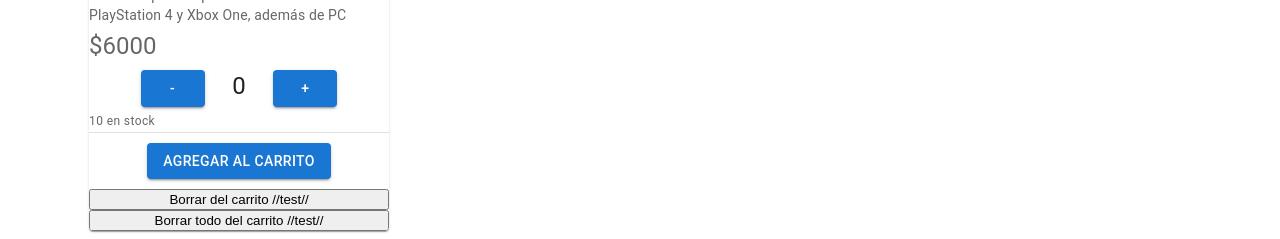
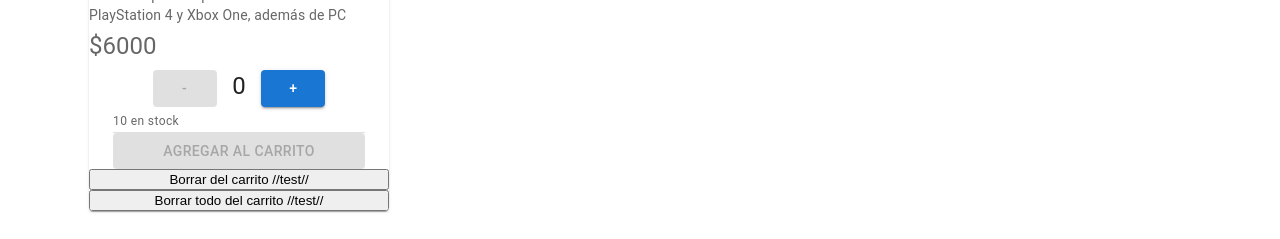
Before and after one commit to Luismn-design/TheGamerNest-Nieva, a React (Create React App) app: page /juegos/1 in a window 1280 px wide. Shown: the part 385-624 px from the top of the page. Built offline with nearby package versions, Linux system fonts and the light colour scheme.

Commit message:
counter sync

```diff
--- a/src/components/AddToCartButton.jsx
+++ b/src/components/AddToCartButton.jsx
@@ -1,5 +1,5 @@
 import * as React from 'react';
-import { Button, Dialog, DialogActions, DialogContent, DialogContentText, DialogTitle, Slide} from '@mui/material';
+import { Button, Dialog, DialogActions, DialogContent, DialogContentText, DialogTitle, Slide, Container} from '@mui/material';
 import {Link} from 'react-router-dom';
 
 
@@ -13,7 +13,7 @@ const AddToCartButton = ({item, onAddToCart, count, openDialog, handleClose}) =>
 
 
     return (
-        <div>
+        <Container sx={{justifySelf:'center'}}>
             <Button variant="contained" color="primary" onClick={onAddToCart} sx={{margin:'10px'}}>
                 Agregar al carrito
             </Button>
@@ -40,7 +40,7 @@ const AddToCartButton = ({item, onAddToCart, count, openDialog, handleClose}) =>
                         </Button>
                 </DialogActions>
             </Dialog>
-        </div>
+        </Container>
     );
 };
 
--- a/src/components/ItemCount.jsx
+++ b/src/components/ItemCount.jsx
@@ -1,20 +1,28 @@
 import * as React from 'react';
 import Container from '@mui/material/Container';
 import Button from '@mui/material/Button';
-import { Typography } from '@mui/material';
+import { Divider, Typography } from '@mui/material';
+import { useEffect, useState } from 'react';
 
 
 
 
-const ItemCount = ({resta, suma, count }) => {
+const ItemCount = ({resta, suma, count, stock, handleAddToCart}) => {
 
 
     return (
-        <Container sx={{display:'flex', flexDirection:'row', alignContent:'center', justifyContent:'space-evenly'}}>
-            <Button variant='contained' onClick={resta}>-</Button>
-            <Typography variant='h5' >{count}</Typography>
-            <Button variant='contained'  onClick={suma}>+</Button>
-        </Container>
+        <>
+            <Container sx={{display:'flex', flexDirection:'row', alignContent:'center', justifyContent:'space-evenly'}}>
+                <Button variant='contained' onClick={resta} disabled={count === 0 ? true : null}>-</Button>
+                <Typography variant='h5' >{count}</Typography>
+                <Button variant='contained'  onClick={suma} disabled={count === stock ? true : null}>+</Button>
+            </Container>
+            <Typography variant='caption' color='textSecondary' component='p' sx={{mt:'5px'}}>
+                {stock} en stock
+            </Typography>
+            <Divider />
+            <Button variant='contained' color='primary' onClick={handleAddToCart} disabled={count === 0 ? true : null}>Agregar al carrito</Button>
+        </>
     );
 };
 
--- a/src/components/ItemDetail.jsx
+++ b/src/components/ItemDetail.jsx
@@ -1,19 +1,21 @@
 import * as React from 'react';
-import {Typography, Card, CardContent, CardMedia, Divider, Container} from '@mui/material';
+import { useState, useContext } from 'react';
+import {Typography, Card, CardContent, CardMedia, Container, Button} from '@mui/material';
+import {Link} from 'react-router-dom';
 import ItemCount from './ItemCount';
-import AddToCartButton from './AddToCartButton';
-import { useState, useContext } from 'react';
+// import AddToCartButton from './AddToCartButton';
 import { CartContext } from '../context/cartContext';
 
 
 
 const ItemDetailContainer = ({item}) => {
 
-    //todo: deshabilitar boton de agregar al carrito si el item no esta disponible o si count es 0
+    //context
+    const {addToCart, removeFromCart, clearCart} = useContext(CartContext);
 
     const [count, setCount] = useState(0);
 
-    const [openDialog, setOpenDialog] = useState(false);
+    const [isAdded, setIsAdded] = useState(false);
 
     function handleRemove () {
         if (count > 0){
@@ -36,8 +38,8 @@ const ItemDetailContainer = ({item}) => {
     async function  handleAddToCart () {
         if (count > 0){
             item.stock = item.stock - count;
+            setIsAdded(true);
             addToCart(item, count);
-            setOpenDialog(true)
         }else {
             return alert ('No puedes agregar 0');
         }
@@ -50,15 +52,6 @@ const ItemDetailContainer = ({item}) => {
     function handleClearCart () {
         clearCart();
     }
-
-    function handleCloseDialog () {
-        setOpenDialog(false);
-        setCount(0);
-    };
-
-
-    //context
-    const {addToCart, removeFromCart, clearCart} = useContext(CartContext);
 
     return (
         <Card sx={{ margin:'25px', display:'flex', flexDirection:'column', maxWidth:'300px', minWidth:'300px'}}>
@@ -76,13 +69,17 @@ const ItemDetailContainer = ({item}) => {
                         ${item.price}
                 </Typography>
             </CardContent>
-            <ItemCount stock={item.stock} suma={handleAdd} resta={handleRemove} count={count}/>
-            <Typography variant='caption' color='textSecondary' component='p' sx={{mt:'5px'}}>
-                {item.stock} en stock
-            </Typography>
-            <Divider />
-            <Container sx={{display:'flex', flexDirection:'row', alignContent:'center', justifyContent:'space-evenly'}}>
-                <AddToCartButton item={item} onAddToCart={handleAddToCart} count={count} openDialog={openDialog} handleClose={handleCloseDialog}/>
+            <Container sx={{display:'flex', flexDirection:'column'}}>
+                {isAdded === false ?
+                    <ItemCount
+                        stock={item.stock}
+                        suma={handleAdd}
+                        resta={handleRemove}
+                        count={count}
+                        handleAddToCart={handleAddToCart}
+                    />
+            :
+                <Button component={Link} to='/cart' variant='contained'> Ver carrito </Button>}
             </Container>
             <button onClick={handleRemoveFromCart}>Borrar del carrito //test//</button>
             <button onClick={handleClearCart}>Borrar todo del carrito //test//</button>
--- a/src/components/NavBar.jsx
+++ b/src/components/NavBar.jsx
@@ -35,7 +35,8 @@ const NavBar = () => {
           <Typography
             variant="h6"
             noWrap
-            component="a"
+            component={Link}
+            to="/"
             sx={{
               mr: 2,
               display: { xs: 'none', md: 'flex' },
@@ -46,9 +47,7 @@ const NavBar = () => {
               textDecoration: 'none',
             }}
           >
-            <Link to='/' style={{textDecoration:'none', color:'white'}}>
               TheGamerNest
-            </Link>
           </Typography>
 
           <Box sx={{ flexGrow: 1, display: { xs: 'flex', md: 'none' } }}>
@@ -106,7 +105,8 @@ const NavBar = () => {
           <Typography
             variant="h5"
             noWrap
-            component="a"
+            component={Link}
+            to="/"
             sx={{
               mr: 2,
               display: { xs: 'flex', md: 'none' },
@@ -118,9 +118,7 @@ const NavBar = () => {
               textDecoration: 'none',
             }}
           >
-            <Link to='/' style={{textDecoration:'none', color:'white'}}>
               TheGamerNest
-            </Link>
           </Typography>
           <Box sx={{ flexGrow: 1, display: { xs: 'none', md: 'flex' } }}>
               <Button key={'juegos'} onClick={handleCloseNavMenu} sx={{ my: 2, color: 'white', display: 'block' }}>
--- a/src/context/cartContext.js
+++ b/src/context/cartContext.js
@@ -6,24 +6,31 @@ export const CartContext = React.createContext([]);
 
 export const CartProvider = ({children}) => {
     const [cart, setCart] = useState([]);
+    const [totalPrice, setTotalPrice] = useState(0);
 
     useEffect(() => {
         console.log(cart)
     }
     , [cart])
 
+    useEffect(() => {
+        console.log('El precio total es: $' + totalPrice);
+    }
+    , [totalPrice]);
+
     const addToCart = (item, count) => {
         if(isInCart(item)){
             console.log('already in cart');
         }else{
             setCart([...cart, {...item, count}])
-        }
-
+            setTotalPrice (totalPrice + item.price * count)
+        };
     }
 
 
     const removeFromCart = (item) => {
-        setCart(cart.filter(cartItem => cartItem.id !== item.id))
+        setCart(cart.filter(cartItem => cartItem.id !== item.id));
+        setTotalPrice(cart.filter(cartItem => cartItem.id !== item.id).reduce((acc, curr) => acc + curr.price * curr.count, 0))
     }
 
     const clearCart = () => {
@@ -37,7 +44,7 @@ export const CartProvider = ({children}) => {
 
 
     return(
-        <CartContext.Provider value={{cart, addToCart, removeFromCart, clearCart}}>
+        <CartContext.Provider value={{cart, addToCart, removeFromCart, clearCart, isInCart}}>
             {children}
         </CartContext.Provider>
     );
```
